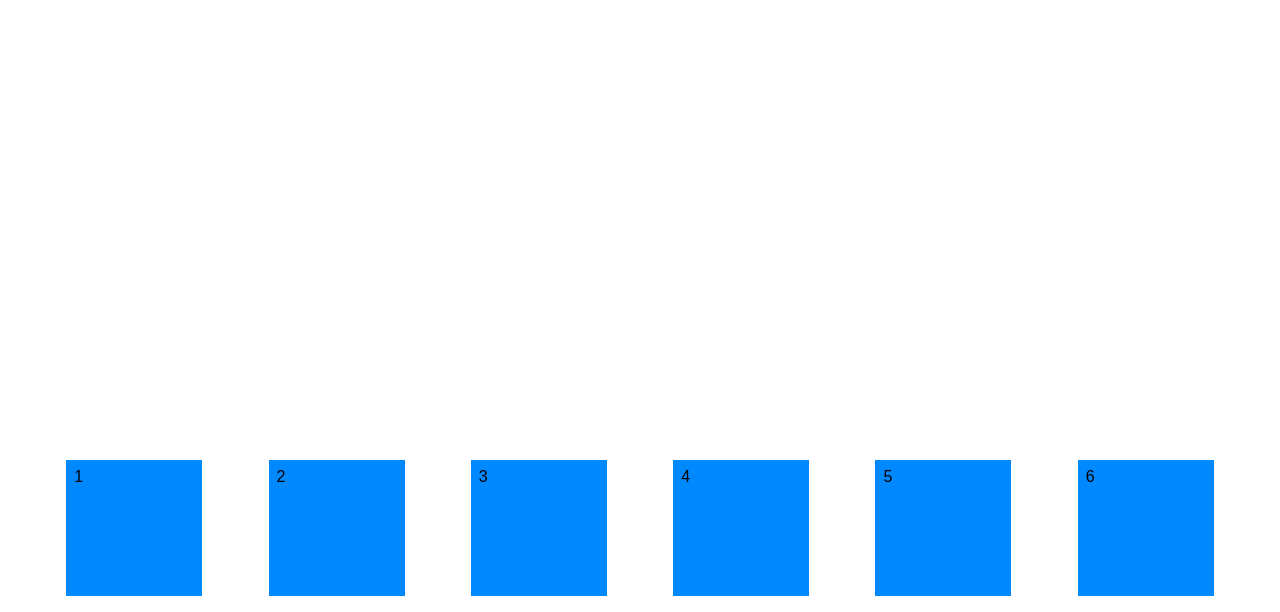
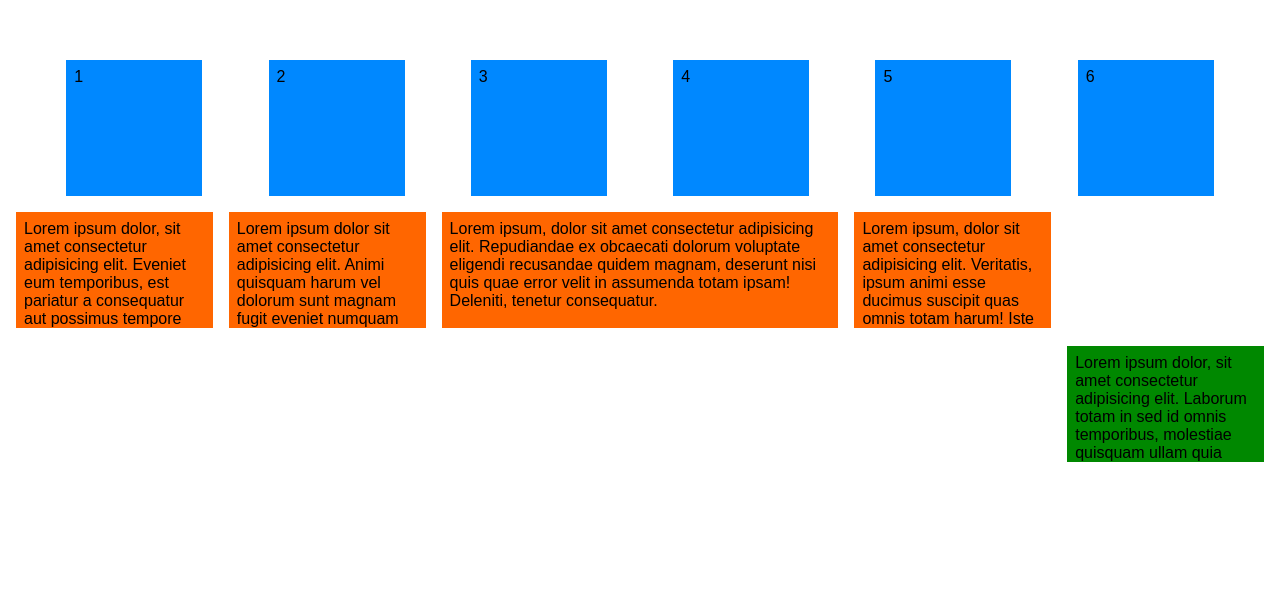
Before and after one commit to vaayroon/CSS-Course, a plain HTML site: page Flexbox.html in a window 1280 px wide. Shown: the part 204-816 px from the top of the page. Drawn offline with Linux system fonts and the light colour scheme.

Commit message:
5:33:00
Up to flex-shrink

```diff
--- a/Flexbox.html
+++ b/Flexbox.html
@@ -15,13 +15,22 @@
         <div class="flex-item1">5</div>
         <div class="flex-item1">6</div>
     </div>
-    <!-- <div class="flex-container2">
-        <div class="flex-item2">
+    <div class="flex-container2">
+        <div class="flex-item2 fi2-1">
             Lorem ipsum dolor, sit amet consectetur adipisicing elit. Eveniet eum temporibus, est pariatur a consequatur aut possimus tempore omnis, ab totam similique recusandae neque quasi quae reprehenderit repellat voluptate illo.
         </div>
-        <div class="flex-item2">
+        <div class="flex-item2 fi2-2">
             Lorem ipsum dolor sit amet consectetur adipisicing elit. Animi quisquam harum vel dolorum sunt magnam fugit eveniet numquam quas suscipit asperiores voluptatibus, corporis tempora quia expedita quos delectus ratione nulla.
         </div>
-    </div> -->
+        <div class="flex-item2 fi2-3">
+            Lorem ipsum, dolor sit amet consectetur adipisicing elit. Repudiandae ex obcaecati dolorum voluptate eligendi recusandae quidem magnam, deserunt nisi quis quae error velit in assumenda totam ipsam! Deleniti, tenetur consequatur.
+        </div>
+        <div class="flex-item2 fi2-4">
+            Lorem ipsum, dolor sit amet consectetur adipisicing elit. Veritatis, ipsum animi esse ducimus suscipit quas omnis totam harum! Iste adipisci, unde culpa commodi tenetur eaque assumenda illum. Labore, est impedit?
+        </div>
+        <div class="flex-item2 fi2-5">
+            Lorem ipsum dolor, sit amet consectetur adipisicing elit. Laborum totam in sed id omnis temporibus, molestiae quisquam ullam quia necessitatibus ipsum? Asperiores officia molestias sit, voluptate sunt vitae consectetur hic.
+        </div>
+    </div>
   </body>
 </html>
--- a/flexbox.css
+++ b/flexbox.css
@@ -14,13 +14,15 @@
     flex-wrap: wrap-reverse;
     /* flex-flow: row wrap; */
     justify-content: space-evenly;
-    height: 100vh;
+    height: 50vh;
     /* align-items: flex-start; */
     align-content: flex-start;
 }
 
 .flex-container2 {
     flex-direction: row;
+    height: 50vh;
+    justify-content: space-evenly;
 }
 
 .flex-item1,
@@ -37,6 +39,29 @@
     /* flex: 1; */
 }
 
+/* Flex Grow: distribute the remaining space between items that match the selector */
 .flex-item2 {
+    height: 100px;
+    width: 100px;
     background-color: #f60;
+    overflow: hidden;
+    text-overflow: ellipsis;
+    flex-grow: 1;
 }
+
+.fi2-2 {
+    /* flex-grow: 3;sssssssssssssssss */
+    flex-grow: 1;
+}
+
+.fi2-3 {
+    flex-basis: 300px;
+    flex-shrink: 0.5;
+}
+
+.fi2-5 {
+    /* margin-top: auto; */
+    background: #080;
+    align-self: center;
+    flex-grow: 1;
+}
```
